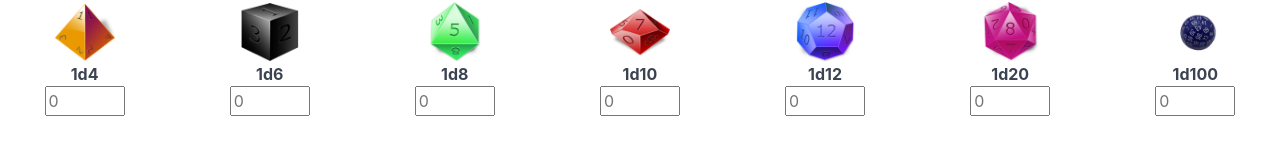
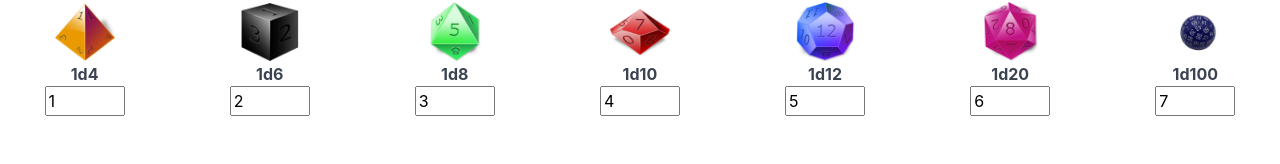
Before and after one commit to jolmari/diceroller, a Vue app in the folder dice-roller-app/: page / in a window 1280 px wide. Shown: the part 154-318 px from the top of the page. Built offline with nearby package versions, Linux system fonts and the light colour scheme.

Commit message:
Dice roll collection & sending to API

```diff
--- a/dice-roller-app/src/App.vue
+++ b/dice-roller-app/src/App.vue
@@ -13,7 +13,7 @@
             <img src="./assets/d4-icon.png" alt="1d4" class="dice" />
           </div>
           <label for="d4-input"><b>1d4</b></label>
-          <input id="d4-input" name="d4-input" type="number" placeholder="0" />
+          <input id="d4-input" name="d4-input" type="number" v-model="state.d4Amount" min="0" />
         </div>
       </div>
       <div class="col col-1 col-mx-auto">
@@ -22,7 +22,7 @@
             <img src="./assets/d6-icon.png" alt="1d6" class="dice" />
           </div>
           <label for="d6-input"><b>1d6</b></label>
-          <input id="d6-input" name="d6-input" type="number" placeholder="0" />
+          <input id="d6-input" name="d6-input" type="number" v-model="state.d6Amount" min="0" />
         </div>
       </div>
       <div class="col col-1 col-mx-auto">
@@ -31,7 +31,7 @@
             <img src="./assets/d8-icon.png" alt="1d8" class="dice" />
           </div>
           <label for="d8-input"><b>1d8</b></label>
-          <input id="d8-input" name="d8-input" type="number" placeholder="0" />
+          <input id="d8-input" name="d8-input" type="number" v-model="state.d8Amount" min="0" />
         </div>
       </div>
       <div class="col col-1 col-mx-auto">
@@ -40,12 +40,7 @@
             <img src="./assets/d10-icon.png" alt="1d10" class="dice" />
           </div>
           <label for="d10-input"><b>1d10</b></label>
-          <input
-            id="d10-input"
-            name="d10-input"
-            type="number"
-            placeholder="0"
-          />
+          <input id="d10-input" name="d10-input" type="number" v-model="state.d10Amount" min="0" />
         </div>
       </div>
       <div class="col col-1 col-mx-auto">
@@ -54,12 +49,7 @@
             <img src="./assets/d12-icon.png" alt="1d12" class="dice" />
           </div>
           <label for="d12-input"><b>1d12</b></label>
-          <input
-            id="d12-input"
-            name="d12-input"
-            type="number"
-            placeholder="0"
-          />
+          <input id="d12-input" name="d12-input" type="number" v-model="state.d12Amount" min="0" />
         </div>
       </div>
       <div class="col col-1 col-mx-auto">
@@ -68,12 +58,7 @@
             <img src="./assets/d20-icon.png" alt="1d20" class="dice" />
           </div>
           <label for="d20-input"><b>1d20</b></label>
-          <input
-            id="d20-input"
-            name="d20-input"
-            type="number"
-            placeholder="0"
-          />
+          <input id="d20-input" name="d20-input" type="number" v-model="state.d20Amount" min="0" />
         </div>
       </div>
       <div class="col col-1 col-mx-auto">
@@ -86,7 +71,8 @@
             id="d100-input"
             name="d100-input"
             type="number"
-            placeholder="0"
+            v-model="state.d100Amount"
+            min="0"
           />
         </div>
       </div>
@@ -103,45 +89,85 @@
 </template>
 
 <script lang="ts">
-import { defineComponent, reactive } from "vue";
-import { EnvironmentHelper } from "@/helpers/environment-helper";
-import axios from "axios";
+import { defineComponent, reactive } from 'vue';
+import { EnvironmentHelper } from '@/helpers/environment-helper';
+import { RollResult } from '@/models/rollResult';
+import { DicePool } from '@/models/dicePool';
+import { DiceRoll } from '@/models/diceRoll';
+import axios, { AxiosResponse } from 'axios';
 
 interface State {
+  d4Amount: number;
+  d6Amount: number;
+  d8Amount: number;
+  d10Amount: number;
+  d12Amount: number;
+  d20Amount: number;
+  d100Amount: number;
   latestDiceResult: any;
 }
 
 export default defineComponent({
-  name: "App",
+  name: 'App',
   props: {},
   components: {},
-  setup(props) {
+  setup() {
     const state = reactive<State>({
-      latestDiceResult: [],
+      d4Amount: 1,
+      d6Amount: 2,
+      d8Amount: 3,
+      d10Amount: 4,
+      d12Amount: 5,
+      d20Amount: 6,
+      d100Amount: 7,
+      latestDiceResult: []
     });
+
+    const collectDicePool = (): DicePool =>
+      new DicePool({
+        rolls: [
+          new DiceRoll({
+            sides: 4,
+            amount: state.d4Amount
+          }),
+          new DiceRoll({
+            sides: 6,
+            amount: state.d6Amount
+          }),
+          new DiceRoll({
+            sides: 8,
+            amount: state.d8Amount
+          }),
+          new DiceRoll({
+            sides: 10,
+            amount: state.d10Amount
+          }),
+          new DiceRoll({
+            sides: 12,
+            amount: state.d12Amount
+          }),
+          new DiceRoll({
+            sides: 20,
+            amount: state.d20Amount
+          }),
+          new DiceRoll({
+            sides: 100,
+            amount: state.d100Amount
+          })
+        ]
+      });
 
     const onSubmitDicePool = (): void => {
       axios
-        .post(`${EnvironmentHelper.baseUrl}/calculate`, {
-          "rolls": [
-            {
-              "sides": 4,
-              "amount": 5
-            },
-            {
-              "sides": 12,
-              "amount": 2
-            }
-          ]
-        })
-        .then((result) => (state.latestDiceResult = result));
+        .post(`${EnvironmentHelper.baseUrl}/calculate`, collectDicePool())
+        .then((result: AxiosResponse<RollResult[]>) => (state.latestDiceResult = result.data));
     };
 
     return {
       state,
       onSubmitDicePool
     };
-  },
+  }
 });
 </script>
 
--- /dev/null
+++ b/dice-roller-app/src/models/dicePool.ts
@@ -0,0 +1,9 @@
+import { DiceRoll } from './diceRoll';
+
+export class DicePool {
+  constructor(init: Partial<DicePool>) {
+    Object.assign(this, init);
+  }
+
+  public rolls: DiceRoll[] = [];
+}
--- /dev/null
+++ b/dice-roller-app/src/models/diceRoll.ts
@@ -0,0 +1,8 @@
+export class DiceRoll {
+  constructor(init: Partial<DiceRoll>) {
+    Object.assign(this, init);
+  }
+
+  public sides = 0;
+  public amount = 0;
+}
--- /dev/null
+++ b/dice-roller-app/src/models/rollResult.ts
@@ -0,0 +1,4 @@
+export class RollResult {
+  public sides: number = 0;
+  public result: number = 0;
+}
```
